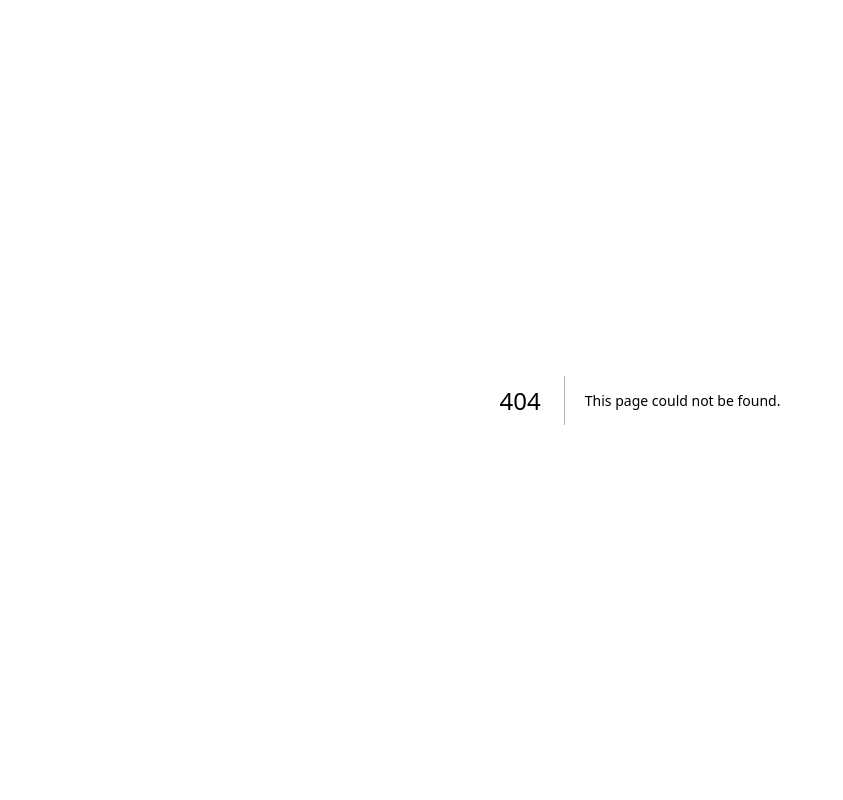
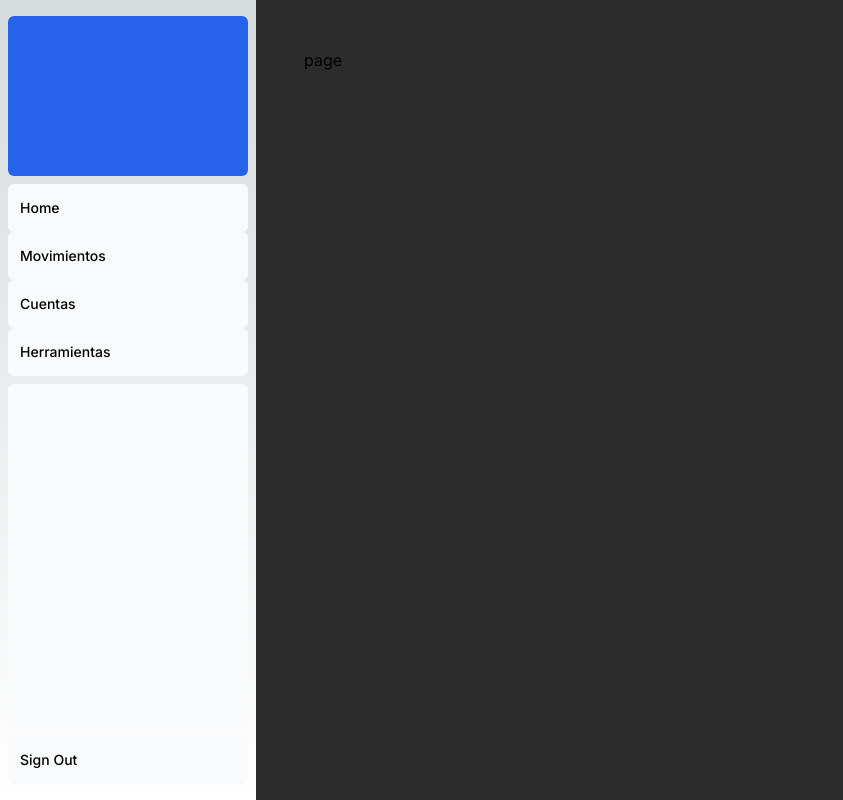
Before and after one commit to JuanDavidRod/my-wallet-app, a Next.js app: page /dashboard in a window 1280 px wide. Before the commit this address had no page. Shown: the whole page, without its empty margins (0-843 px from the left). Built offline with nearby package versions, Linux system fonts and the light colour scheme.

Commit message:
configurartion sidenav and layout dashboard

```diff
--- /dev/null
+++ b/app/dashboard/layout.tsx
@@ -0,0 +1,14 @@
+import SideNav from "../ui/dashboard/sidenav"
+
+const layuout = ({children}: { children: React.ReactNode }) => {
+  return (
+    <div className="flex h-screen flex-col md:flex-row md:overflow-hidden">
+      <div className="w-full flex-none md:w-64">
+        <SideNav />
+      </div>
+      <div className="flex-grow bg-[#2C2C2C] border-r-1 p-6 md:overflow-y-auto md:p-12">{children}</div>
+    </div>
+  )
+}
+
+export default layuout
--- /dev/null
+++ b/app/dashboard/page.tsx
@@ -0,0 +1,7 @@
+const page = () => {
+  return (
+    <div>page</div>
+  )
+}
+
+export default page
--- a/app/layout.tsx
+++ b/app/layout.tsx
@@ -1,7 +1,6 @@
 import type { Metadata } from "next";
 import { Inter } from "next/font/google";
 import "./globals.css";
-
 const inter = Inter({ subsets: ["latin"] });
 
 export const metadata: Metadata = {
@@ -11,9 +10,7 @@
 
 export default function RootLayout({
   children,
-}: Readonly<{
-  children: React.ReactNode;
-}>) {
+}: Readonly<{ children: React.ReactNode }>) {
   return (
     <html lang="en">
       <body className={inter.className}>{children}</body>
--- a/app/page.tsx
+++ b/app/page.tsx
@@ -3,111 +3,6 @@
 export default function Home() {
   return (
     <main className="flex min-h-screen flex-col items-center justify-between p-24">
-      <div className="z-10 max-w-5xl w-full items-center justify-between font-mono text-sm lg:flex">
-        <p className="fixed left-0 top-0 flex w-full justify-center border-b border-gray-300 bg-gradient-to-b from-zinc-200 pb-6 pt-8 backdrop-blur-2xl dark:border-neutral-800 dark:bg-zinc-800/30 dark:from-inherit lg:static lg:w-auto  lg:rounded-xl lg:border lg:bg-gray-200 lg:p-4 lg:dark:bg-zinc-800/30">
-          Get started by editing&nbsp;
-          <code className="font-mono font-bold">app/page.tsx</code>
-        </p>
-        <div className="fixed bottom-0 left-0 flex h-48 w-full items-end justify-center bg-gradient-to-t from-white via-white dark:from-black dark:via-black lg:static lg:h-auto lg:w-auto lg:bg-none">
-          <a
-            className="pointer-events-none flex place-items-center gap-2 p-8 lg:pointer-events-auto lg:p-0"
-            href="https://vercel.com?utm_source=create-next-app&utm_medium=appdir-template&utm_campaign=create-next-app"
-            target="_blank"
-            rel="noopener noreferrer"
-          >
-            By{" "}
-            <Image
-              src="/vercel.svg"
-              alt="Vercel Logo"
-              className="dark:invert"
-              width={100}
-              height={24}
-              priority
-            />
-          </a>
-        </div>
-      </div>
-
-      <div className="relative flex place-items-center before:absolute before:h-[300px] before:w-full sm:before:w-[480px] before:-translate-x-1/2 before:rounded-full before:bg-gradient-radial before:from-white before:to-transparent before:blur-2xl before:content-[''] after:absolute after:-z-20 after:h-[180px] after:w-full sm:after:w-[240px] after:translate-x-1/3 after:bg-gradient-conic after:from-sky-200 after:via-blue-200 after:blur-2xl after:content-[''] before:dark:bg-gradient-to-br before:dark:from-transparent before:dark:to-blue-700 before:dark:opacity-10 after:dark:from-sky-900 after:dark:via-[#0141ff] after:dark:opacity-40 before:lg:h-[360px] z-[-1]">
-        <Image
-          className="relative dark:drop-shadow-[0_0_0.3rem_#ffffff70] dark:invert"
-          src="/next.svg"
-          alt="Next.js Logo"
-          width={180}
-          height={37}
-          priority
-        />
-      </div>
-
-      <div className="mb-32 grid text-center lg:max-w-5xl lg:w-full lg:mb-0 lg:grid-cols-4 lg:text-left">
-        <a
-          href="https://nextjs.org/docs?utm_source=create-next-app&utm_medium=appdir-template&utm_campaign=create-next-app"
-          className="group rounded-lg border border-transparent px-5 py-4 transition-colors hover:border-gray-300 hover:bg-gray-100 hover:dark:border-neutral-700 hover:dark:bg-neutral-800/30"
-          target="_blank"
-          rel="noopener noreferrer"
-        >
-          <h2 className={`mb-3 text-2xl font-semibold`}>
-            Docs{" "}
-            <span className="inline-block transition-transform group-hover:translate-x-1 motion-reduce:transform-none">
-              -&gt;
-            </span>
-          </h2>
-          <p className={`m-0 max-w-[30ch] text-sm opacity-50`}>
-            Find in-depth information about Next.js features and API.
-          </p>
-        </a>
-
-        <a
-          href="https://nextjs.org/learn?utm_source=create-next-app&utm_medium=appdir-template-tw&utm_campaign=create-next-app"
-          className="group rounded-lg border border-transparent px-5 py-4 transition-colors hover:border-gray-300 hover:bg-gray-100 hover:dark:border-neutral-700 hover:dark:bg-neutral-800/30"
-          target="_blank"
-          rel="noopener noreferrer"
-        >
-          <h2 className={`mb-3 text-2xl font-semibold`}>
-            Learn{" "}
-            <span className="inline-block transition-transform group-hover:translate-x-1 motion-reduce:transform-none">
-              -&gt;
-            </span>
-          </h2>
-          <p className={`m-0 max-w-[30ch] text-sm opacity-50`}>
-            Learn about Next.js in an interactive course with&nbsp;quizzes!
-          </p>
-        </a>
-
-        <a
-          href="https://vercel.com/templates?framework=next.js&utm_source=create-next-app&utm_medium=appdir-template&utm_campaign=create-next-app"
-          className="group rounded-lg border border-transparent px-5 py-4 transition-colors hover:border-gray-300 hover:bg-gray-100 hover:dark:border-neutral-700 hover:dark:bg-neutral-800/30"
-          target="_blank"
-          rel="noopener noreferrer"
-        >
-          <h2 className={`mb-3 text-2xl font-semibold`}>
-            Templates{" "}
-            <span className="inline-block transition-transform group-hover:translate-x-1 motion-reduce:transform-none">
-              -&gt;
-            </span>
-          </h2>
-          <p className={`m-0 max-w-[30ch] text-sm opacity-50`}>
-            Explore starter templates for Next.js.
-          </p>
-        </a>
-
-        <a
-          href="https://vercel.com/new?utm_source=create-next-app&utm_medium=appdir-template&utm_campaign=create-next-app"
-          className="group rounded-lg border border-transparent px-5 py-4 transition-colors hover:border-gray-300 hover:bg-gray-100 hover:dark:border-neutral-700 hover:dark:bg-neutral-800/30"
-          target="_blank"
-          rel="noopener noreferrer"
-        >
-          <h2 className={`mb-3 text-2xl font-semibold`}>
-            Deploy{" "}
-            <span className="inline-block transition-transform group-hover:translate-x-1 motion-reduce:transform-none">
-              -&gt;
-            </span>
-          </h2>
-          <p className={`m-0 max-w-[30ch] text-sm opacity-50 text-balance`}>
-            Instantly deploy your Next.js site to a shareable URL with Vercel.
-          </p>
-        </a>
-      </div>
     </main>
   );
 }
--- /dev/null
+++ b/app/ui/dashboard/navl-inks.tsx
@@ -0,0 +1,52 @@
+'use client';
+
+const links = [
+  {
+      id: 1,
+      page: '/',
+      name: 'Home',
+      icon: ''
+  },
+  {
+      id: 2,
+      page: 'movimientos',
+      name: 'Movimientos',
+      icon: ''
+  },
+  {
+      id: 3,
+      page: 'cuentas',
+      name: 'Cuentas',
+      icon: ''
+  },
+  {
+      id: 4,
+      page: 'herramientas',
+      name: 'Herramientas',
+      icon: ''
+  },
+]
+
+const navLinks = () => {
+  return (
+    <ul>
+      {links.map((link) => {
+        const LinkIcon = link.icon
+
+        return (
+          <li key={link.id} >
+            <a
+              href={link.page}
+              className="flex h-[48px] grow items-center justify-center gap-2 rounded-md bg-gray-50 p-3 text-sm font-medium hover:bg-sky-100 hover:text-blue-600 md:flex-none md:justify-start md:p-2 md:px-3"
+            >
+              {LinkIcon}
+              <p className="hidden md:block">{link.name}</p>
+            </a>
+          </li>
+        )
+      })}
+    </ul>
+  )
+}
+
+export default navLinks
--- /dev/null
+++ b/app/ui/dashboard/sidenav.tsx
@@ -0,0 +1,28 @@
+import NavLinks from "./navl-inks"
+
+const sideNav = () => {
+  return (
+    <div className="flex h-full flex-col px-3 py-4 md:px-2">
+        <a
+          className="mb-2 flex h-20 items-end justify-start rounded-md bg-blue-600 p-4 md:h-40"
+          href="/"
+        >
+      <div className="w-32 text-white md:w-40">
+        {/* <AcmeLogo /> */}
+      </div>
+    </a>
+    <div className="flex grow flex-row justify-between space-x-2 md:flex-col md:space-x-0 md:space-y-2">
+      <NavLinks />
+      <div className="hidden h-auto w-full grow rounded-md bg-gray-50 md:block"></div>
+      <form>
+        <button className="flex h-[48px] w-full grow items-center justify-center gap-2 rounded-md bg-gray-50 p-3 text-sm font-medium hover:bg-sky-100 hover:text-blue-600 md:flex-none md:justify-start md:p-2 md:px-3">
+          {/* <PowerIcon className="w-6" /> */}
+          <div className="hidden md:block">Sign Out</div>
+        </button>
+      </form>
+    </div>
+  </div>
+  )
+}
+
+export default sideNav
```
